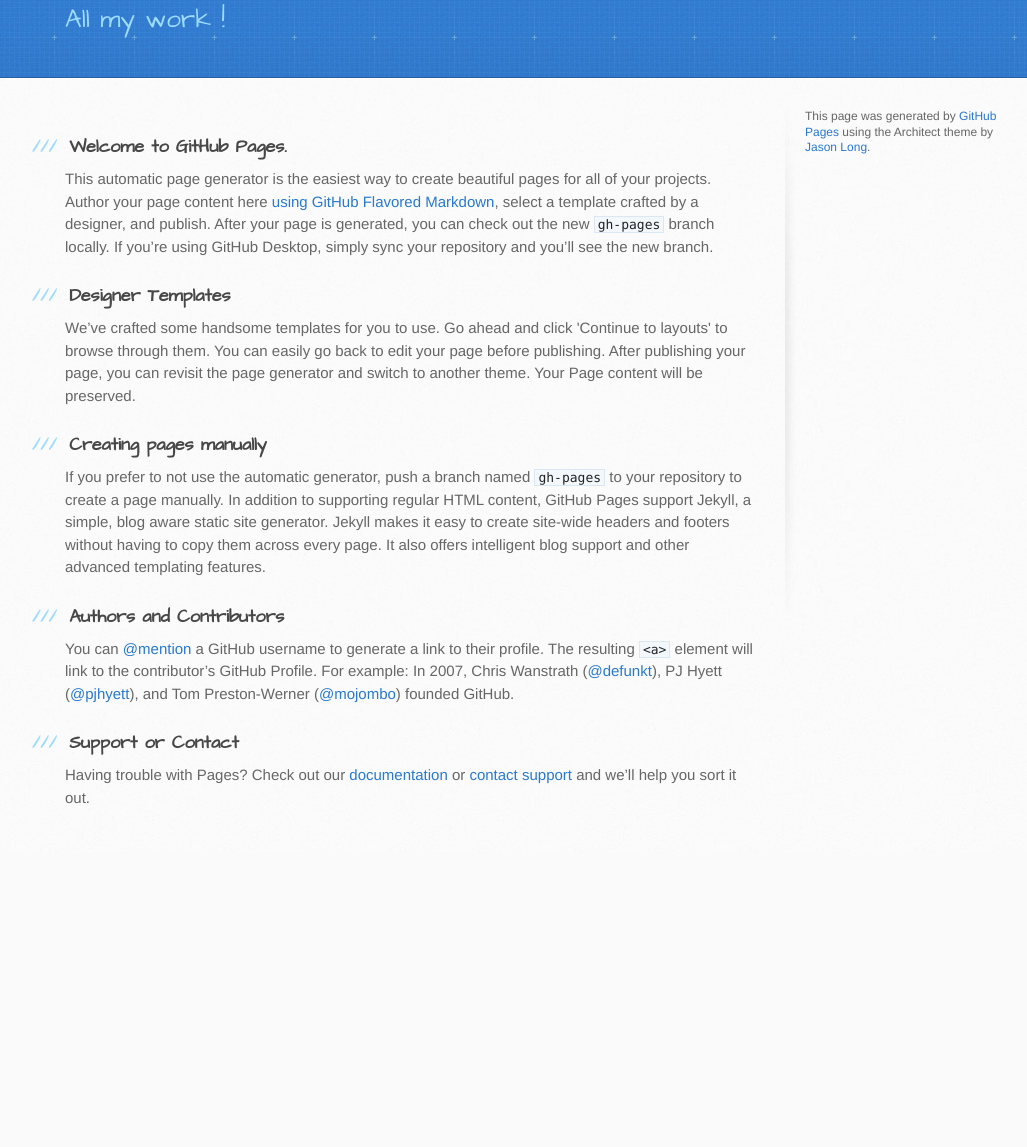
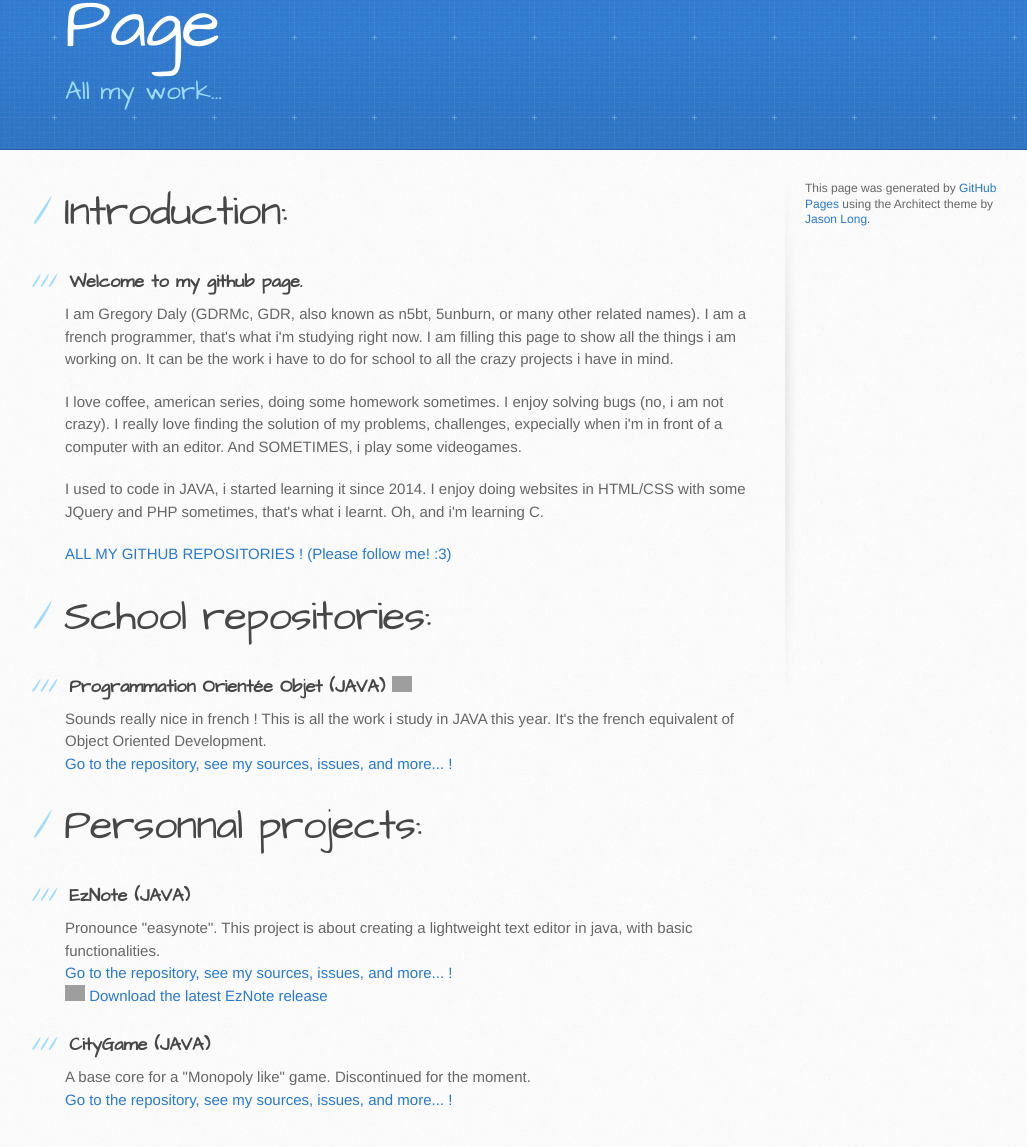
Before and after one commit to GDRMC/gdrmc.github.io, a plain HTML site: page index.html in a window 1280 px wide. Shown: the part 123-1270 px from the top of the page, without its empty margins (105-1132 px from the left). Before the commit the page ends 975 px from the top, so only its background shows below. Drawn offline with Linux system fonts and the light colour scheme; grey boxes are pictures that could not be loaded.

Commit message:
Edited index

```diff
--- a/index.html
+++ b/index.html
@@ -1,5 +1,6 @@
 <!DOCTYPE html>
 <html>
+
 <head>
     <meta charset='utf-8'>
     <meta http-equiv="X-UA-Compatible" content="chrome=1">
@@ -19,39 +20,58 @@
 <body>
     <header>
         <div class="inner">
-        <h1>Gdrmc.GitHub.io</h1>
-        <h2>All my work !</h2>
+            <h1>GDRMc Github Page</h1>
+            <h2>All my work...</h2>
             <a href="https://github.com/GDRMC" class="button"><small>Follow me on</small> GitHub</a>
         </div>
     </header>
 
     <div id="content-wrapper">
         <div class="inner clearfix">
+
             <section id="main-content">
+                <h1>Introduction:</h1>
                 <h3>
-<a id="welcome-to-github-pages" class="anchor" href="#welcome-to-github-pages" aria-hidden="true"><span aria-hidden="true" class="octicon octicon-link"></span></a>Welcome to GitHub Pages.</h3>
+              <a id="welcome-to-github-pages" class="anchor" href="#welcome-to-github-pages" aria-hidden="true"><span aria-hidden="true" class="octicon octicon-link"></span></a>Welcome to my github page.
+            </h3>
 
-<p>This automatic page generator is the easiest way to create beautiful pages for all of your projects. Author your page content here <a href="https://guides.github.com/features/mastering-markdown/">using GitHub Flavored Markdown</a>, select a template crafted by a designer, and publish. After your page is generated, you can check out the new <code>gh-pages</code> branch locally. If you’re using GitHub Desktop, simply sync your repository and you’ll see the new branch.</p>
+                <p>I am Gregory Daly (GDRMc, GDR, also known as n5bt, 5unburn, or many other related names). I am a french programmer, that's what i'm studying right now. I am filling this page to show all the things i am working on. It can be the work i have to do for school to all the crazy projects i have in mind.</p>
+                <p>I love coffee, american series, doing some homework sometimes. I enjoy solving bugs (no, i am not crazy).
+                    I really love finding the solution of my problems, challenges, expecially when i'm in front of a computer with an editor. And SOMETIMES, i play some videogames.
+
+                </p>
+                <p>I used to code in JAVA, i started learning it since 2014. I enjoy doing websites in HTML/CSS with some JQuery and PHP sometimes, that's what i learnt. Oh, and i'm learning C.
+                </p>
+                <p>
+                    <a href="https://github.com/GDRMC" >ALL MY GITHUB REPOSITORIES ! (Please follow me! :3)</a>
+                </p>
+
+
+            <h1>School repositories:</h1>
+                <h3>
+<a id="designer-templates" class="anchor" href="#designer-templates" aria-hidden="true"><span aria-hidden="true" class="octicon octicon-link"></span></a>Programmation Orientée Objet (JAVA) <img src="http://www.big5media.com/img/icone_drapeau_francais.jpg" alt="fr" width="20" height="16" /></h3>
+
+                <p>Sounds really nice in french ! This is all the work i study in JAVA this year. It's the french equivalent of Object Oriented Development.<br>
+                    <a href="https://github.com/GDRMC/TP_POO_DEPOTS">Go to the repository, see my sources, issues, and more... !</a></p>
+
+
+            <h1>Personnal projects: </h1>
+                <h3>
+<a id="creating-pages-manually" class="anchor" href="#creating-pages-manually" aria-hidden="true"><span aria-hidden="true" class="octicon octicon-link"></span></a>EzNote (JAVA)</h3>
+
+                <p>Pronounce "easynote". This project is about creating a lightweight text editor in java, with basic functionalities. <br>
+                <a href="https://github.com/GDRMC/EzNote">Go to the repository, see my sources, issues, and more... !</a><br>
+                    <a href="https://github.com/GDRMC/EzNote/releases"><img src="http://megaicons.net/static/img/icons_sizes/8/178/512/updates-downloading-updates-icon.png" alt="dl" width="20" height="16"/>
+                        Download the latest EzNote release
+                    </a>
+                </p>
 
                 <h3>
-<a id="designer-templates" class="anchor" href="#designer-templates" aria-hidden="true"><span aria-hidden="true" class="octicon octicon-link"></span></a>Designer Templates</h3>
+<a id="authors-and-contributors" class="anchor" href="#authors-and-contributors" aria-hidden="true"><span aria-hidden="true" class="octicon octicon-link"></span></a>CityGame (JAVA)</h3>
 
-<p>We’ve crafted some handsome templates for you to use. Go ahead and click 'Continue to layouts' to browse through them. You can easily go back to edit your page before publishing. After publishing your page, you can revisit the page generator and switch to another theme. Your Page content will be preserved.</p>
-
-<h3>
-<a id="creating-pages-manually" class="anchor" href="#creating-pages-manually" aria-hidden="true"><span aria-hidden="true" class="octicon octicon-link"></span></a>Creating pages manually</h3>
-
-<p>If you prefer to not use the automatic generator, push a branch named <code>gh-pages</code> to your repository to create a page manually. In addition to supporting regular HTML content, GitHub Pages support Jekyll, a simple, blog aware static site generator. Jekyll makes it easy to create site-wide headers and footers without having to copy them across every page. It also offers intelligent blog support and other advanced templating features.</p>
-
-<h3>
-<a id="authors-and-contributors" class="anchor" href="#authors-and-contributors" aria-hidden="true"><span aria-hidden="true" class="octicon octicon-link"></span></a>Authors and Contributors</h3>
-
-<p>You can <a href="https://help.github.com/articles/basic-writing-and-formatting-syntax/#mentioning-users-and-teams" class="user-mention">@mention</a> a GitHub username to generate a link to their profile. The resulting <code>&lt;a&gt;</code> element will link to the contributor’s GitHub Profile. For example: In 2007, Chris Wanstrath (<a href="https://github.com/defunkt" class="user-mention">@defunkt</a>), PJ Hyett (<a href="https://github.com/pjhyett" class="user-mention">@pjhyett</a>), and Tom Preston-Werner (<a href="https://github.com/mojombo" class="user-mention">@mojombo</a>) founded GitHub.</p>
-
-<h3>
-<a id="support-or-contact" class="anchor" href="#support-or-contact" aria-hidden="true"><span aria-hidden="true" class="octicon octicon-link"></span></a>Support or Contact</h3>
-
-<p>Having trouble with Pages? Check out our <a href="https://help.github.com/pages">documentation</a> or <a href="https://github.com/contact">contact support</a> and we’ll help you sort it out.</p>
+                <p>A base core for a "Monopoly like" game. Discontinued for the moment. <br>
+                <a href="https://github.com/GDRMC/CityGame">Go to the repository, see my sources, issues, and more... !</a>
+                </p>
             </section>
 
             <aside id="sidebar">
@@ -64,4 +84,5 @@
 
 
 </body>
+
 </html>
```
Lines whose indentation alone changed are shown as unchanged.
